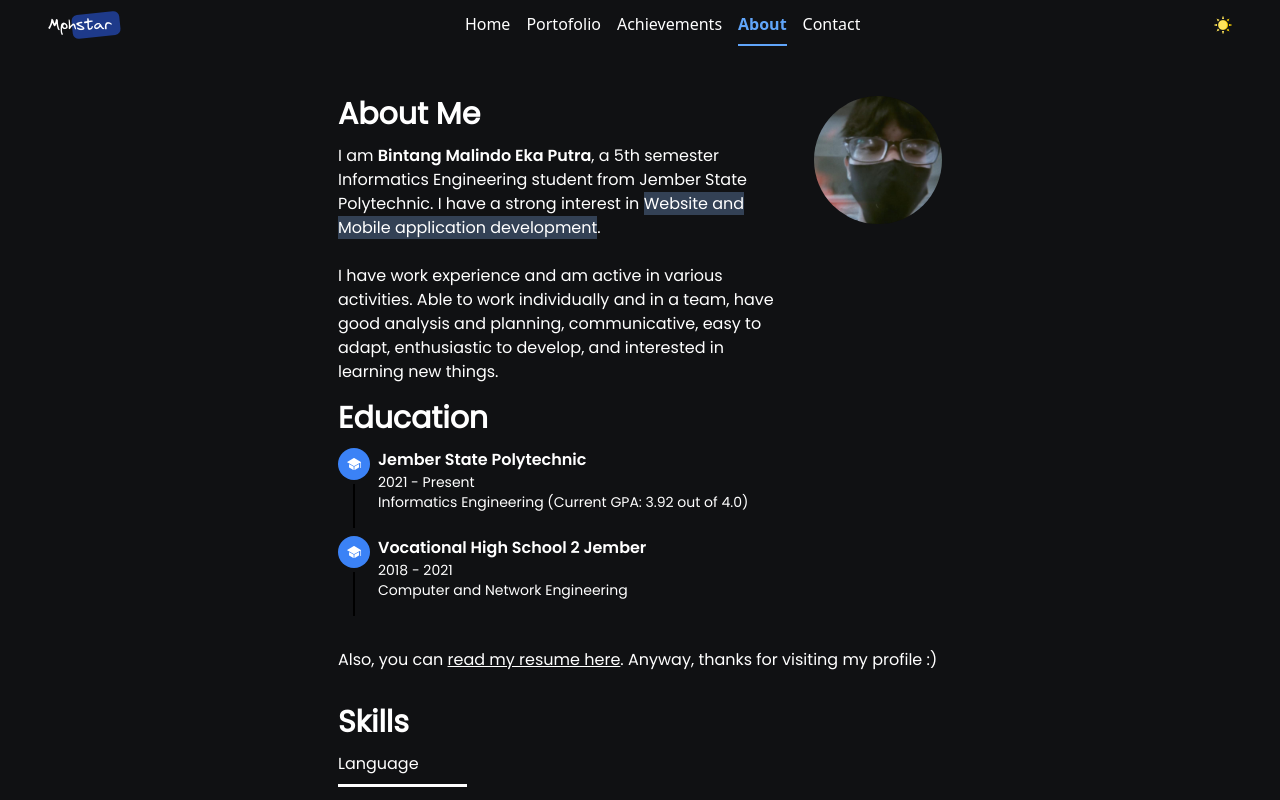
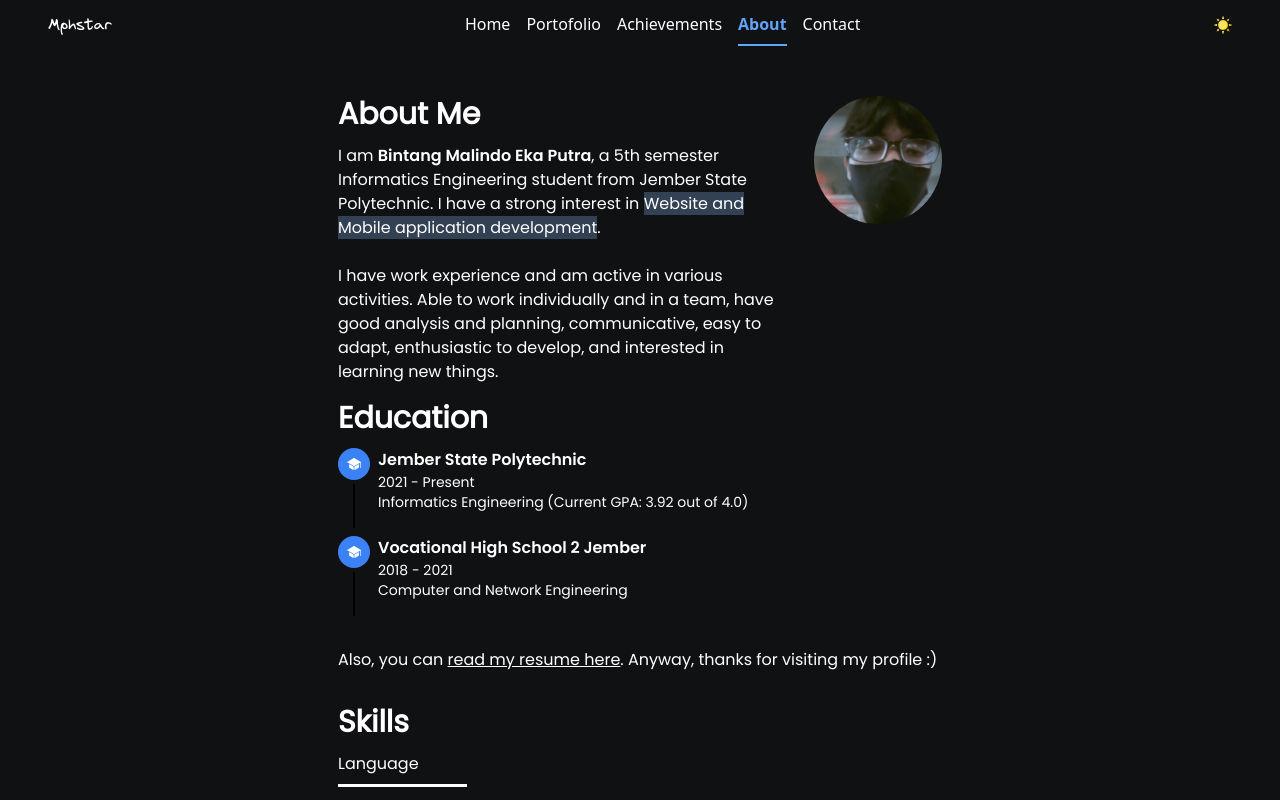
Before and after one commit to mphstar/portfolio-website, a Next.js app: page /about in a window 1280 px wide. Shown: the top 800 px of the page. Built offline with nearby package versions, Linux system fonts and the light colour scheme; no server answers.

Commit message:
fix header

```diff
--- a/src/components/Navbar.tsx
+++ b/src/components/Navbar.tsx
@@ -188,8 +188,7 @@ export default function Navbar(props: typeTitle) {
         </div>
 
         <div className=" md:ml-8 px-4 py-2 order-2 md:order-1 h-full relative rounded-md cursor-default dark:hover:bg-slate-700">
-          <p className="Virgil">{title}</p>
-          <div className="absolute w-12 bg-blue-200 dark:bg-blue-900 rounded-md top-2 -rotate-6 left-10 h-6 -z-10"></div>
+          <p className="font-virgil">{title}</p>
         </div>
         {/* set theme */}
         <div
```
